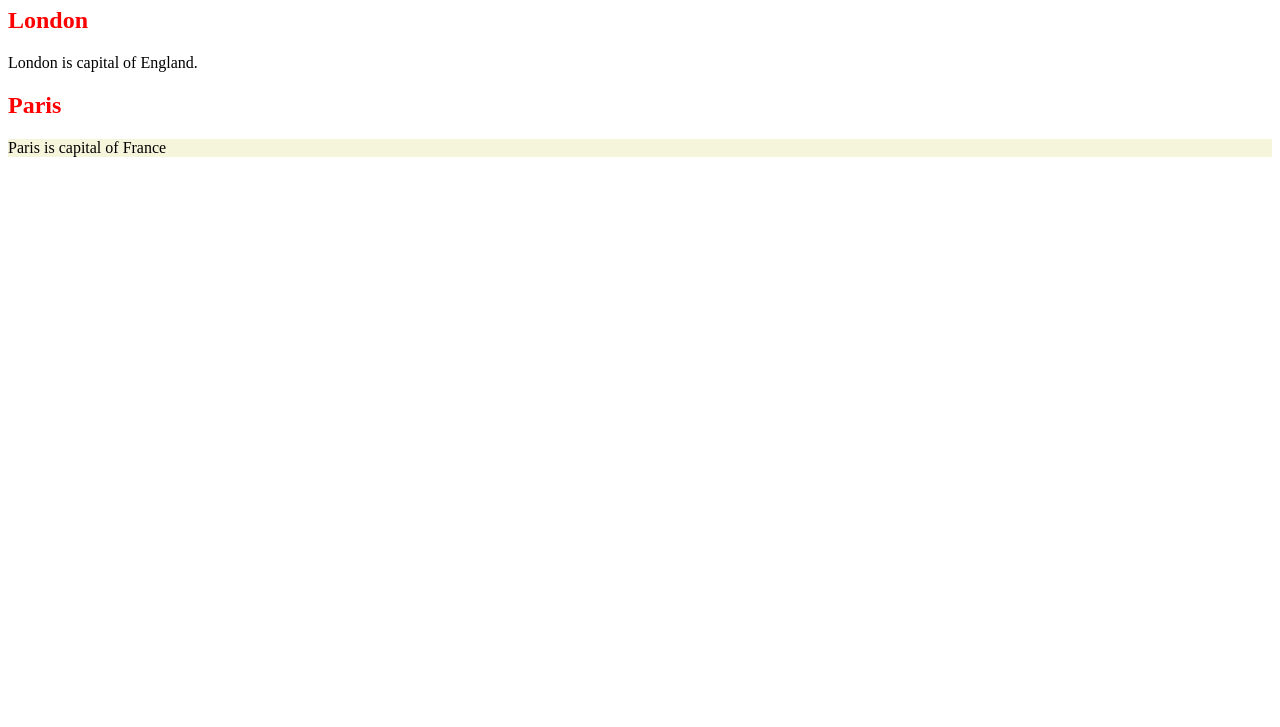
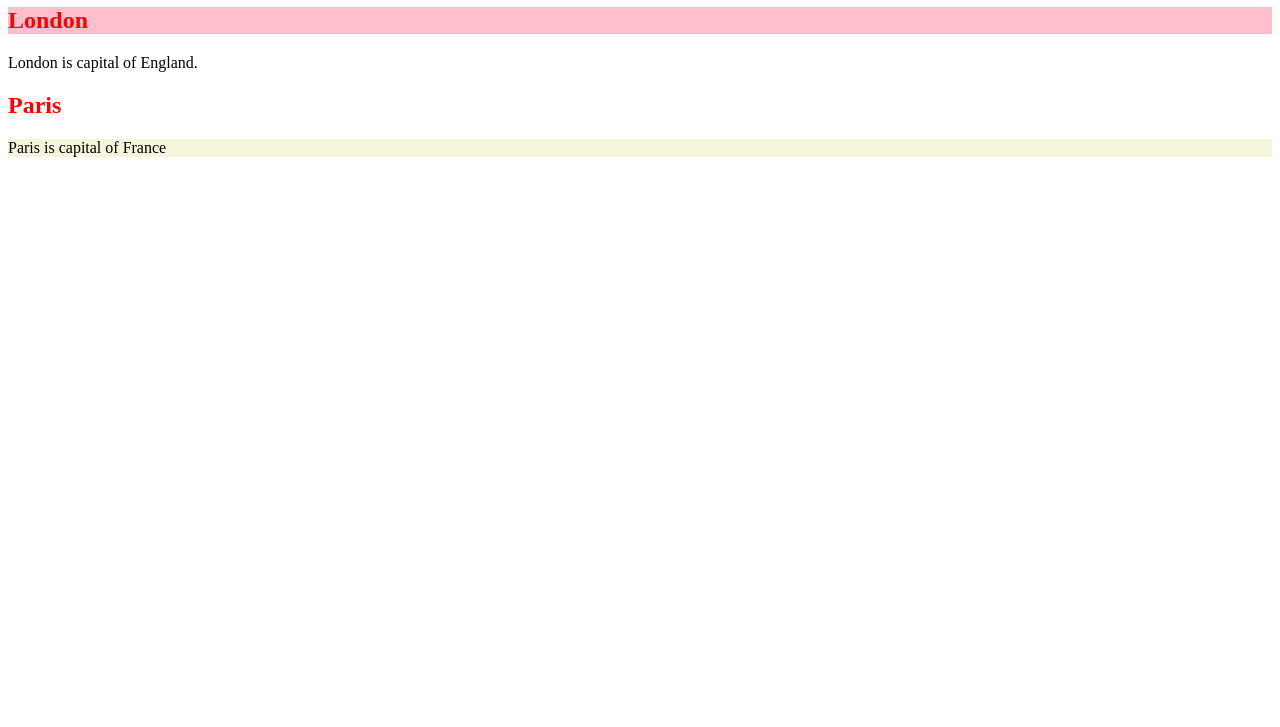
Before and after one commit to lcausing/acit1620-week5, a plain HTML site: page index.html in a window 1280 px wide. Shown: the part 73-800 px from the top of the page. Drawn offline with Linux system fonts and the light colour scheme.

Commit message:
#London h2 heading to color pink

```diff
--- a/index.html
+++ b/index.html
@@ -9,7 +9,7 @@
   </head>
   <body>
     <h1 class="heading">Capitals</h1>
-    <h2 class="heading">London</h2>
+    <h2 class="heading" id="London">London</h2>
     <p>London is capital of England.</p>
 
     <h2 class="heading">Paris</h2>
--- a/stylesheets/stylessheets.css
+++ b/stylesheets/stylessheets.css
@@ -4,3 +4,6 @@
 .paragraph_beige{
     background-color: beige;
 }
+#London{
+    background-color: pink;
+}
```
